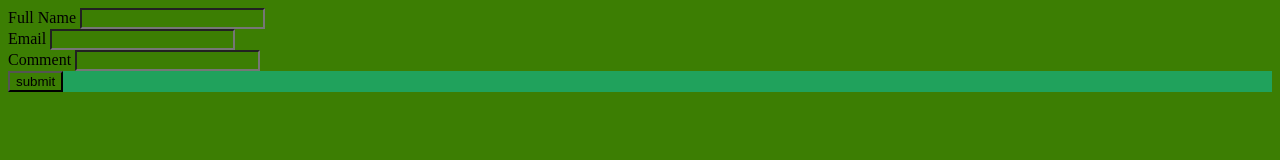
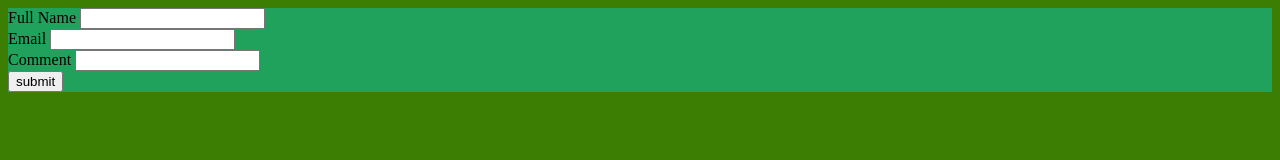
Before and after one commit to girlswhocodedecorah/WelcomeWatermelon, a plain HTML site: page ContactUs2.html in a window 1280 px wide. Drawn offline with Linux system fonts and the light colour scheme.

Commit message:
Update ContactUs2.html

```diff
--- a/ContactUs2.html
+++ b/ContactUs2.html
@@ -4,7 +4,7 @@
     #myform{
     background-color:#20a25c;
     }
-    *{
+    body{
         background-color:#3c7e03;
     }
 </style>
```
